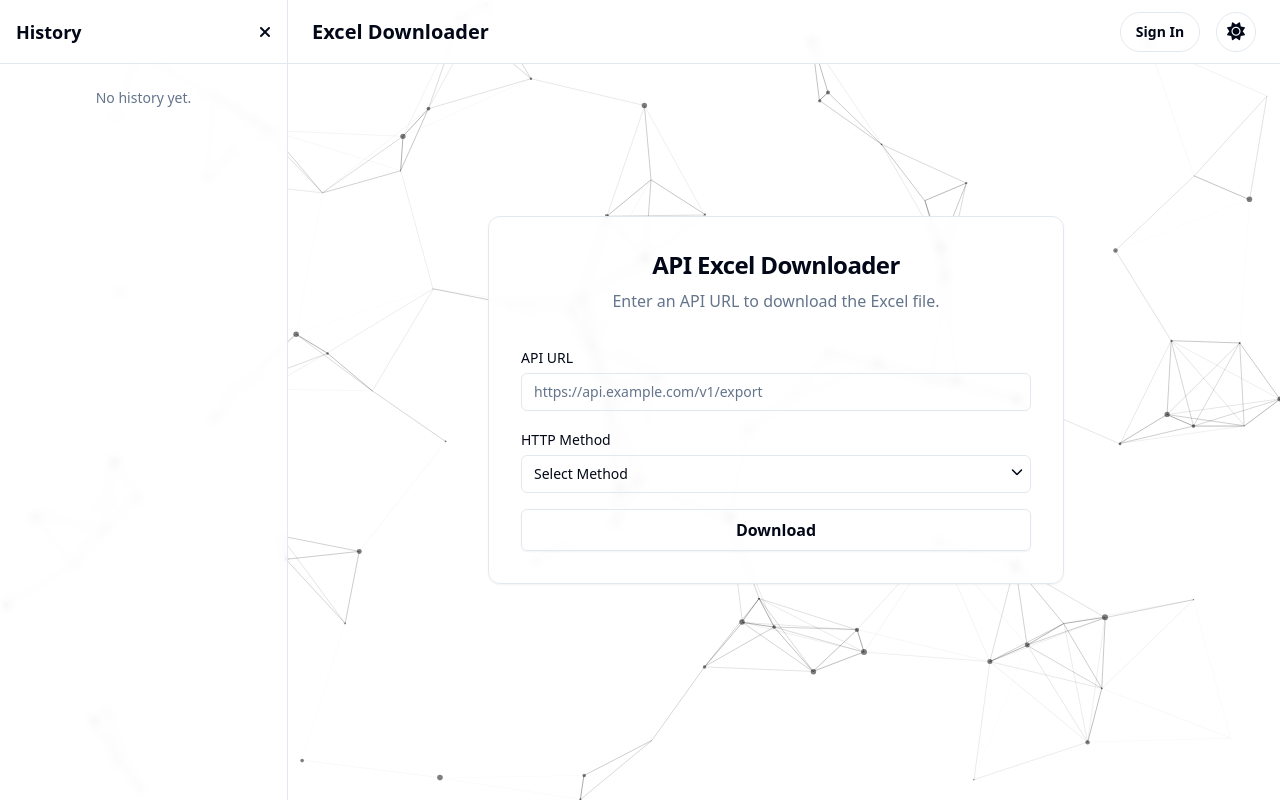
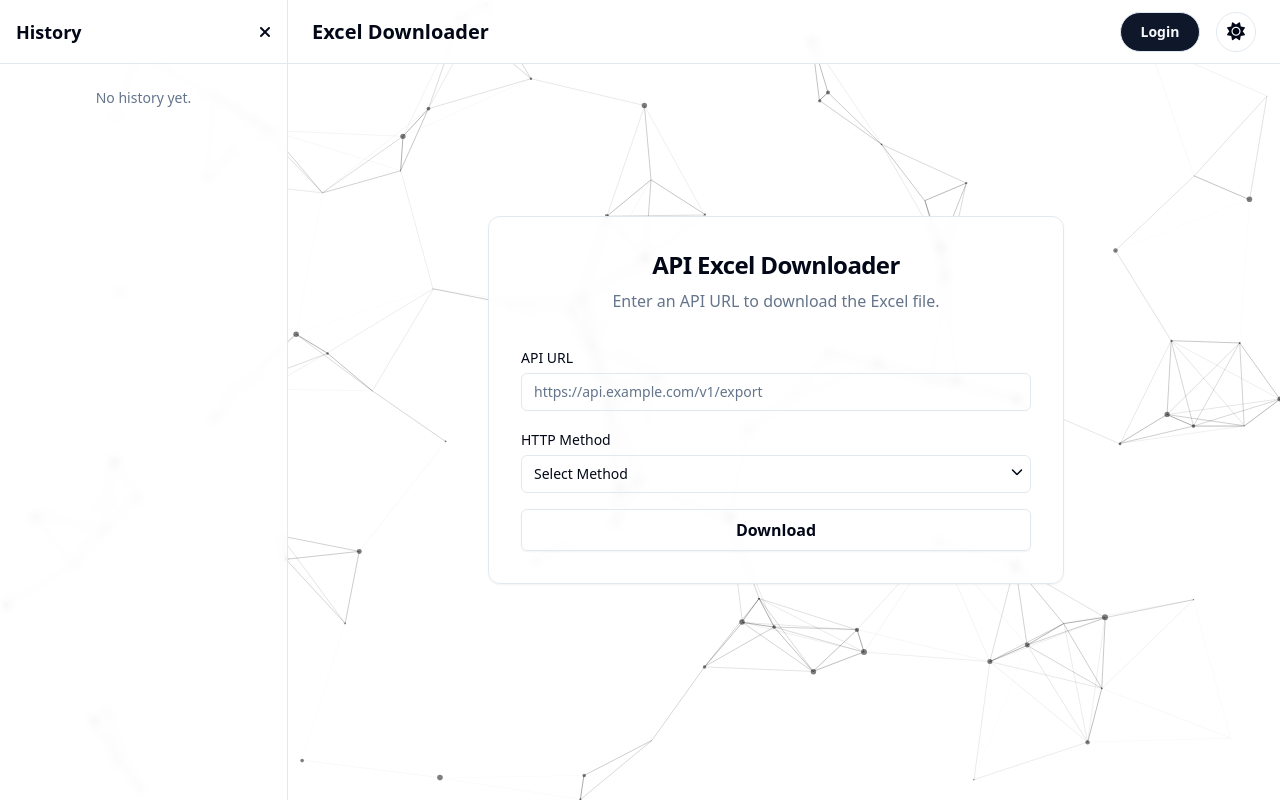
Before and after one commit to izeah/excel-downloader, a plain HTML site: page index.html in a window 1280 px wide. Drawn offline with nearby package versions, Linux system fonts and the light colour scheme.

Commit message:
update wording and button style on login

```diff
--- a/index.html
+++ b/index.html
@@ -203,9 +203,9 @@
                 <!-- Login Button -->
                 <button
                     id="login-button"
-                    class="hidden h-10 w-20 items-center justify-center rounded-full border border-border text-sm font-bold hover:bg-accent hover:text-accent-foreground"
+                    class="hidden h-10 w-20 items-center justify-center rounded-full border border-border text-sm font-bold bg-primary text-primary-foreground hover:bg-primary/90"
                 >
-                    Sign In
+                    Login
                 </button>
 
                 <!-- Theme Toggle Button -->
@@ -324,7 +324,7 @@
                         Authentication Required
                     </h3>
                     <p class="text-sm text-muted-foreground">
-                        Please log in to continue.
+                        Please login to continue.
                     </p>
                 </div>
                 <form id="loginForm" class="p-6 pt-0">
```
